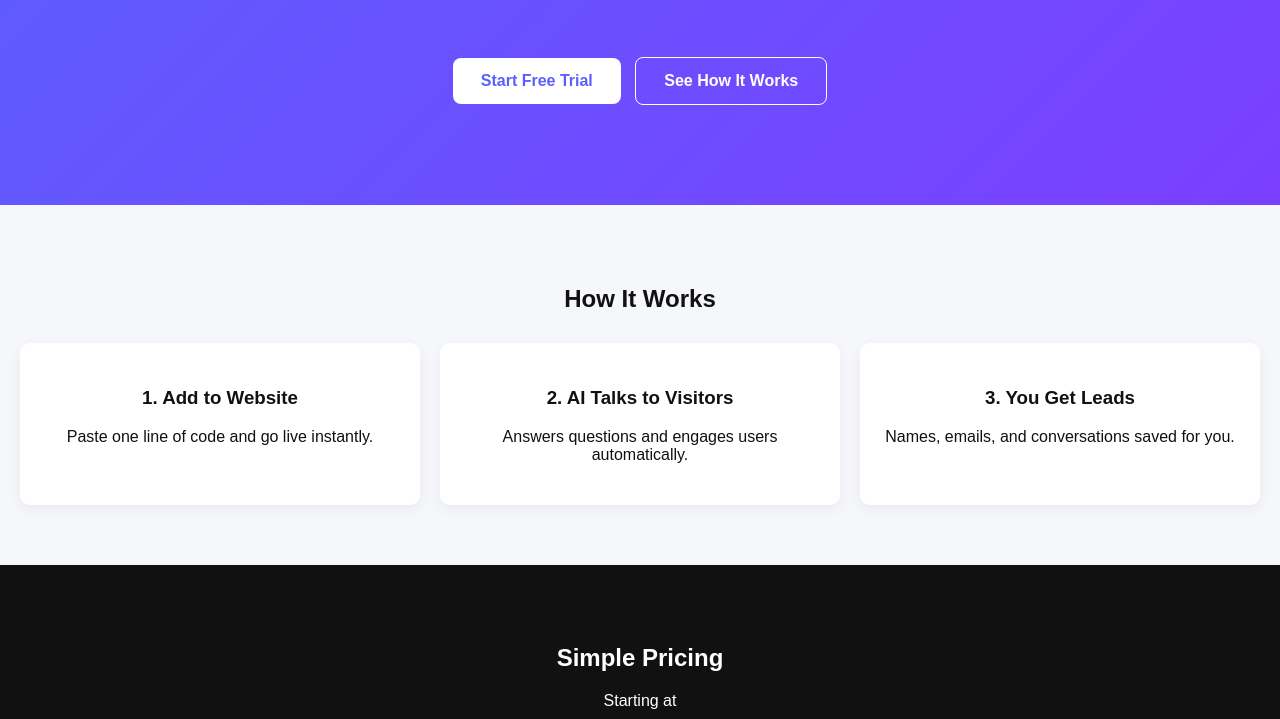
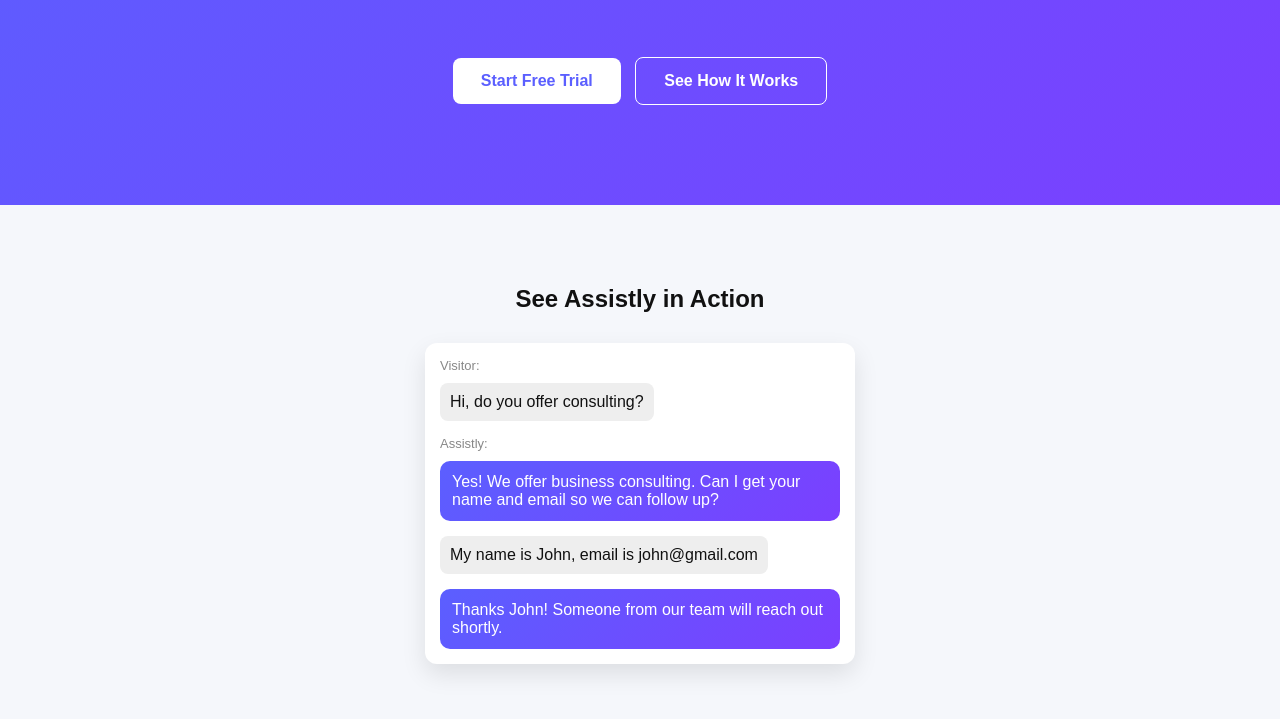
Before and after one commit to shloimazevbrisk-netizen/assistly, a website: page public/index.html in a window 1280 px wide. Shown: the part 233-952 px from the top of the page. Drawn offline with Linux system fonts and the light colour scheme.

Commit message:
added demo section

```diff
--- a/public/index.html
+++ b/public/index.html
@@ -98,6 +98,71 @@
   </div>
 </div>
 
+<div class="section" id="demo">
+  <h2>See Assistly in Action</h2>
+
+  <div style="
+    max-width:400px;
+    margin:30px auto;
+    background:white;
+    border-radius:12px;
+    padding:15px;
+    box-shadow:0 10px 25px rgba(0,0,0,0.1);
+    text-align:left;
+  ">
+
+    <div style="font-size:13px;color:#888;margin-bottom:10px;">
+      Visitor:
+    </div>
+
+    <div style="
+      background:#eee;
+      padding:10px;
+      border-radius:8px;
+      margin-bottom:15px;
+      width:fit-content;
+    ">
+      Hi, do you offer consulting?
+    </div>
+
+    <div style="font-size:13px;color:#888;margin-bottom:10px;">
+      Assistly:
+    </div>
+
+    <div style="
+      background:linear-gradient(135deg,#5b5fff,#7b3fff);
+      color:white;
+      padding:12px;
+      border-radius:10px;
+      width:fit-content;
+    ">
+      Yes! We offer business consulting. Can I get your name and email so we can follow up?
+    </div>
+
+    <div style="
+      background:#eee;
+      padding:10px;
+      border-radius:8px;
+      margin-top:15px;
+      width:fit-content;
+    ">
+      My name is John, email is john@gmail.com
+    </div>
+
+    <div style="
+      background:linear-gradient(135deg,#5b5fff,#7b3fff);
+      color:white;
+      padding:12px;
+      border-radius:10px;
+      margin-top:15px;
+      width:fit-content;
+    ">
+      Thanks John! Someone from our team will reach out shortly.
+    </div>
+
+  </div>
+</div>
+
 <div class="section">
   <h2>How It Works</h2>
 
```
